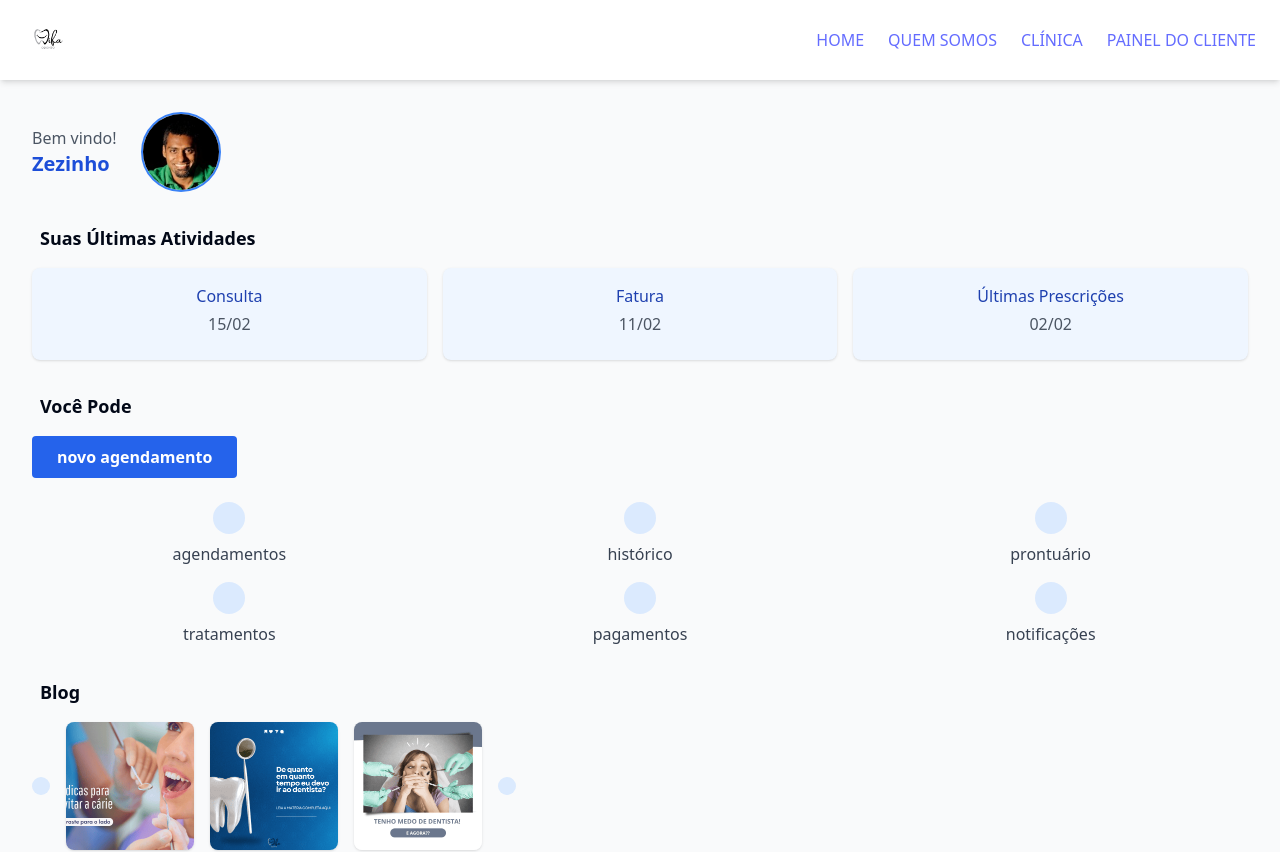
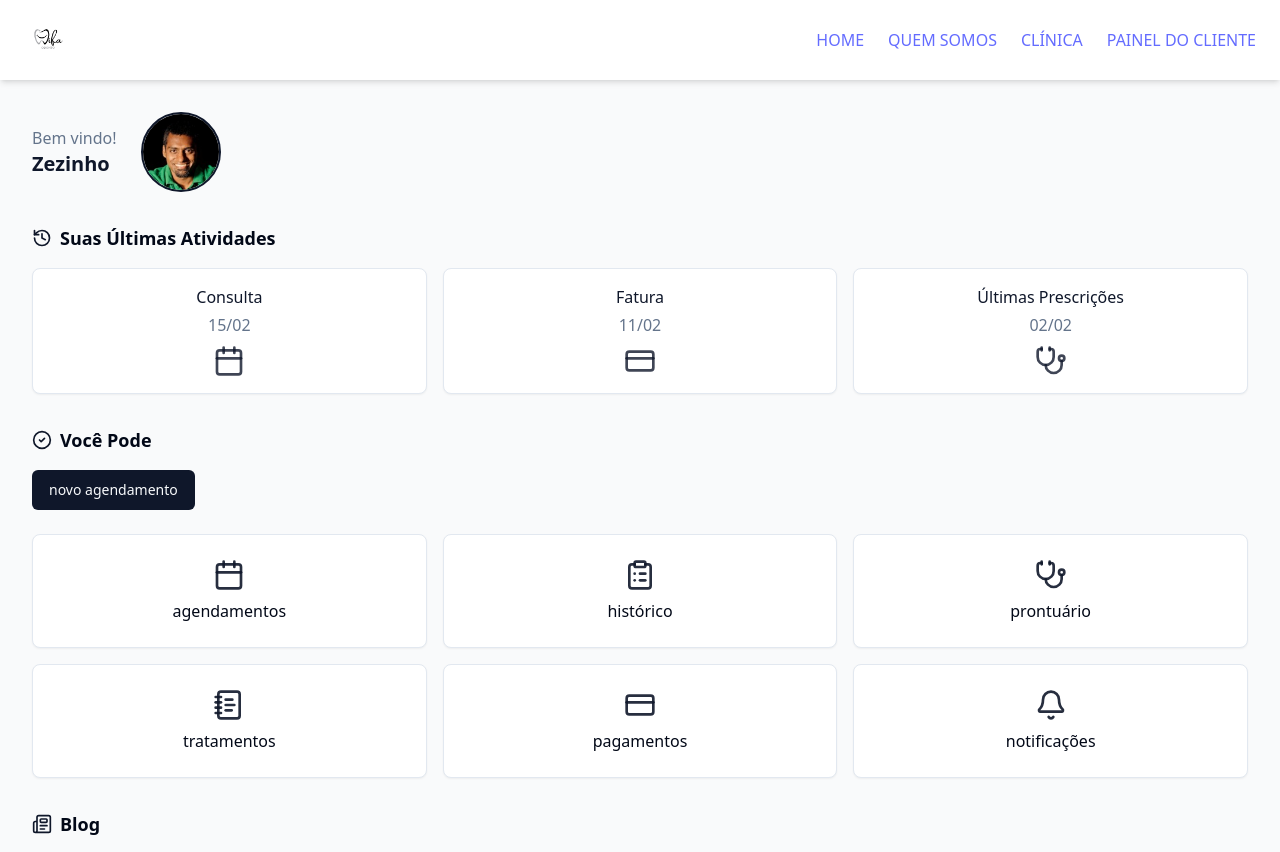
Before and after one commit to jifa-team/ep2-pi4, a React (Vite) app in the folder frontend/: page /painel-cliente in a window 1280 px wide. Shown: the top 852 px of the page. Built offline with nearby package versions, Linux system fonts and the light colour scheme.

Commit message:
feat(painel): Refatora PainelClientePage com shadcn/ui

```diff
--- a/frontend/src/pages/PainelClientePage.jsx
+++ b/frontend/src/pages/PainelClientePage.jsx
@@ -1,19 +1,43 @@
 import React from 'react';
 import Layout from '../components/Layout';
 import MainContainer from '../components/MainContainer';
+import { Card, CardContent } from '@/components/ui/card';
+import { Button } from '@/components/ui/button';
+import {
+  History,
+  Calendar,
+  CreditCard,
+  Stethoscope,
+  CircleCheck,
+  ClipboardList,
+  NotebookText,
+  Bell,
+  Newspaper,
+  ChevronLeft,
+  ChevronRight,
+} from 'lucide-react';
 
 function PainelClientePage() {
+  const features = [
+    { icon: Calendar, label: 'agendamentos' },
+    { icon: ClipboardList, label: 'histórico' },
+    { icon: Stethoscope, label: 'prontuário' },
+    { icon: NotebookText, label: 'tratamentos' },
+    { icon: CreditCard, label: 'pagamentos' },
+    { icon: Bell, label: 'notificações' },
+  ];
+
   return (
     <Layout>
       <MainContainer>
         {/* Perfil do Usuário */}
         <section className="flex items-center gap-6 mb-8">
           <div className="flex flex-col justify-center">
-            <p className="text-gray-600">Bem vindo!</p>
-            <strong className="text-xl text-blue-700">Zezinho</strong>
+            <p className="text-muted-foreground">Bem vindo!</p>
+            <strong className="text-xl text-primary">Zezinho</strong>
           </div>
           <img
-            className="w-20 h-20 rounded-full object-cover border-2 border-blue-500"
+            className="w-20 h-20 rounded-full object-cover border-2 border-primary"
             src="/assets/images/painel-cliente/profile-1.jpg"
             alt="foto do perfil do usuário"
           />
@@ -22,24 +46,24 @@ function PainelClientePage() {
         {/* Últimas atividades */}
         <section className="mb-8">
           <h2 className="text-lg font-semibold mb-4 flex items-center gap-2">
-            <i className="fa-solid fa-clock-rotate-left text-blue-600"></i>
+            <History className="w-5 h-5 text-primary" />
             Suas Últimas Atividades
           </h2>
           <ul className="grid md:grid-cols-3 gap-4">
-            <li className="bg-blue-50 rounded-lg p-4 flex flex-col items-center shadow">
-              <p className="font-medium text-blue-800 mb-1">Consulta</p>
-              <p className="text-gray-600 mb-2">15/02</p>
-              <i className="fa-solid fa-calendar text-2xl text-blue-500"></i>
+            <li className="bg-card rounded-lg p-4 flex flex-col items-center shadow-sm border">
+              <p className="font-medium text-primary mb-1">Consulta</p>
+              <p className="text-muted-foreground mb-2">15/02</p>
+              <Calendar className="w-8 h-8 text-primary/80" />
             </li>
-            <li className="bg-blue-50 rounded-lg p-4 flex flex-col items-center shadow">
-              <p className="font-medium text-blue-800 mb-1">Fatura</p>
-              <p className="text-gray-600 mb-2">11/02</p>
-              <i className="fa-solid fa-credit-card text-2xl text-blue-500"></i>
+            <li className="bg-card rounded-lg p-4 flex flex-col items-center shadow-sm border">
+              <p className="font-medium text-primary mb-1">Fatura</p>
+              <p className="text-muted-foreground mb-2">11/02</p>
+              <CreditCard className="w-8 h-8 text-primary/80" />
             </li>
-            <li className="bg-blue-50 rounded-lg p-4 flex flex-col items-center shadow">
-              <p className="font-medium text-blue-800 mb-1">Últimas Prescrições</p>
-              <p className="text-gray-600 mb-2">02/02</p>
-              <i className="fa-solid fa-laptop-medical text-2xl text-blue-500"></i>
+            <li className="bg-card rounded-lg p-4 flex flex-col items-center shadow-sm border">
+              <p className="font-medium text-primary mb-1">Últimas Prescrições</p>
+              <p className="text-muted-foreground mb-2">02/02</p>
+              <Stethoscope className="w-8 h-8 text-primary/80" />
             </li>
           </ul>
         </section>
@@ -47,64 +71,34 @@ function PainelClientePage() {
         {/* Funcionalidades do Sistema */}
         <section className="mb-8">
           <h2 className="text-lg font-semibold mb-4 flex items-center gap-2">
-            <i className="fa-regular fa-circle-check text-blue-600"></i>
+            <CircleCheck className="w-5 h-5 text-primary" />
             Você Pode
           </h2>
-          <button className="bg-blue-600 text-white px-6 py-2 rounded font-semibold mb-6 hover:bg-blue-700 transition">
-            novo agendamento
-          </button>
+          <Button className="mb-6">novo agendamento</Button>
           <div className="grid grid-cols-2 md:grid-cols-3 gap-4">
-            <div className="flex flex-col items-center">
-              <div className="bg-blue-100 rounded-full p-4 mb-2">
-                <i className="fa-solid fa-calendar text-xl text-blue-700"></i>
-              </div>
-              <p className="text-gray-700 font-medium">agendamentos</p>
-            </div>
-            <div className="flex flex-col items-center">
-              <div className="bg-blue-100 rounded-full p-4 mb-2">
-                <i className="fa-solid fa-clipboard-list text-xl text-blue-700"></i>
-              </div>
-              <p className="text-gray-700 font-medium">histórico</p>
-            </div>
-            <div className="flex flex-col items-center">
-              <div className="bg-blue-100 rounded-full p-4 mb-2">
-                <i className="fa-solid fa-laptop-medical text-xl text-blue-700"></i>
-              </div>
-              <p className="text-gray-700 font-medium">prontuário</p>
-            </div>
-            <div className="flex flex-col items-center">
-              <div className="bg-blue-100 rounded-full p-4 mb-2">
-                <i className="fa-solid fa-notes-medical text-xl text-blue-700"></i>
-              </div>
-              <p className="text-gray-700 font-medium">tratamentos</p>
-            </div>
-            <div className="flex flex-col items-center">
-              <div className="bg-blue-100 rounded-full p-4 mb-2">
-                <i className="fa-solid fa-credit-card text-xl text-blue-700"></i>
-              </div>
-              <p className="text-gray-700 font-medium">pagamentos</p>
-            </div>
-            <div className="flex flex-col items-center">
-              <div className="bg-blue-100 rounded-full p-4 mb-2">
-                <i className="fa-solid fa-bell text-xl text-blue-700"></i>
-              </div>
-              <p className="text-gray-700 font-medium">notificações</p>
-            </div>
+            {features.map((feature, index) => (
+              <Card key={index} className="hover:border-primary/80 transition-colors cursor-pointer">
+                <CardContent className="flex flex-col items-center justify-center p-6">
+                  <feature.icon className="w-8 h-8 mb-2 text-primary/90" />
+                  <p className="text-foreground font-medium text-center">{feature.label}</p>
+                </CardContent>
+              </Card>
+            ))}
           </div>
         </section>
 
         {/* Blog Posts */}
         <section className="mb-8">
           <h2 className="text-lg font-semibold mb-4 flex items-center gap-2">
-            <i className="fa-regular fa-newspaper text-blue-600"></i>
+            <Newspaper className="w-5 h-5 text-primary" />
             Blog
           </h2>
           <div className="flex items-center gap-4">
-            <button className="nav-arrow prev-arrow bg-blue-100 p-2 rounded-full" aria-label="Post anterior">
-              <i className="fa-solid fa-chevron-left text-blue-700"></i>
-            </button>
-            <div className="flex gap-4">
-              <article className="blog-post w-32 h-32 rounded-lg overflow-hidden shadow">
+            <Button variant="outline" size="icon" aria-label="Post anterior">
+              <ChevronLeft className="h-4 w-4" />
+            </Button>
+            <div className="flex-grow grid grid-cols-3 gap-4">
+              <article className="w-full h-32 rounded-lg overflow-hidden shadow-md">
                 <a href="#link-para-post-1">
                   <img
                     src="/assets/images/painel-cliente/blog1-jifa.png"
@@ -113,7 +107,7 @@ function PainelClientePage() {
                   />
                 </a>
               </article>
-              <article className="blog-post w-32 h-32 rounded-lg overflow-hidden shadow">
+              <article className="w-full h-32 rounded-lg overflow-hidden shadow-md">
                 <a href="#link-para-post-2">
                   <img
                     src="/assets/images/painel-cliente/blog2-jifa.png"
@@ -122,7 +116,7 @@ function PainelClientePage() {
                   />
                 </a>
               </article>
-              <article className="blog-post w-32 h-32 rounded-lg overflow-hidden shadow">
+              <article className="w-full h-32 rounded-lg overflow-hidden shadow-md">
                 <a href="#link-para-post-3">
                   <img
                     src="/assets/images/painel-cliente/blog3-jifa.png"
@@ -132,9 +126,9 @@ function PainelClientePage() {
                 </a>
               </article>
             </div>
-            <button className="nav-arrow next-arrow bg-blue-100 p-2 rounded-full" aria-label="Próximo post">
-              <i className="fa-solid fa-chevron-right text-blue-700"></i>
-            </button>
+            <Button variant="outline" size="icon" aria-label="Próximo post">
+              <ChevronRight className="h-4 w-4" />
+            </Button>
           </div>
         </section>
       </MainContainer>
```
